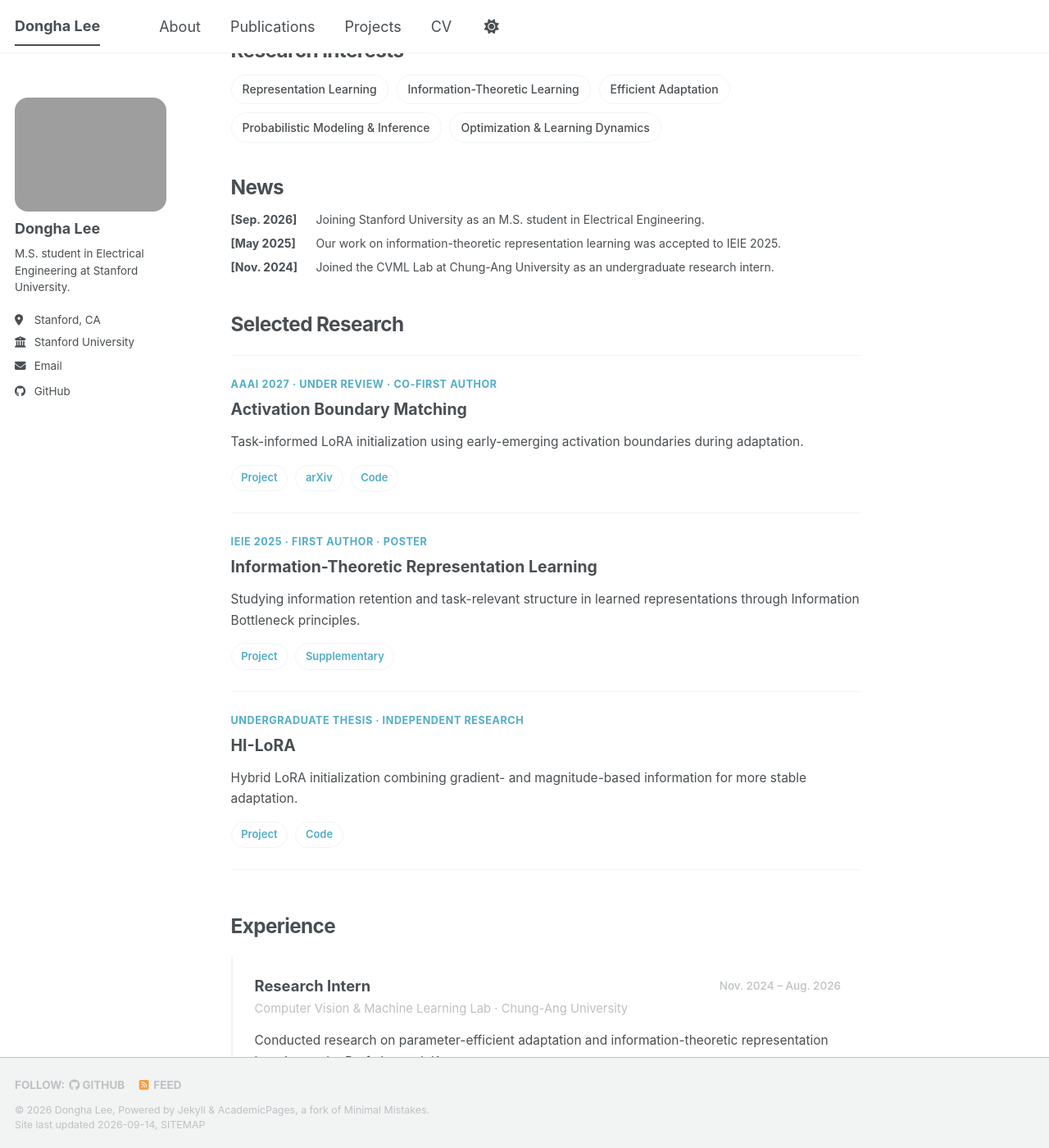
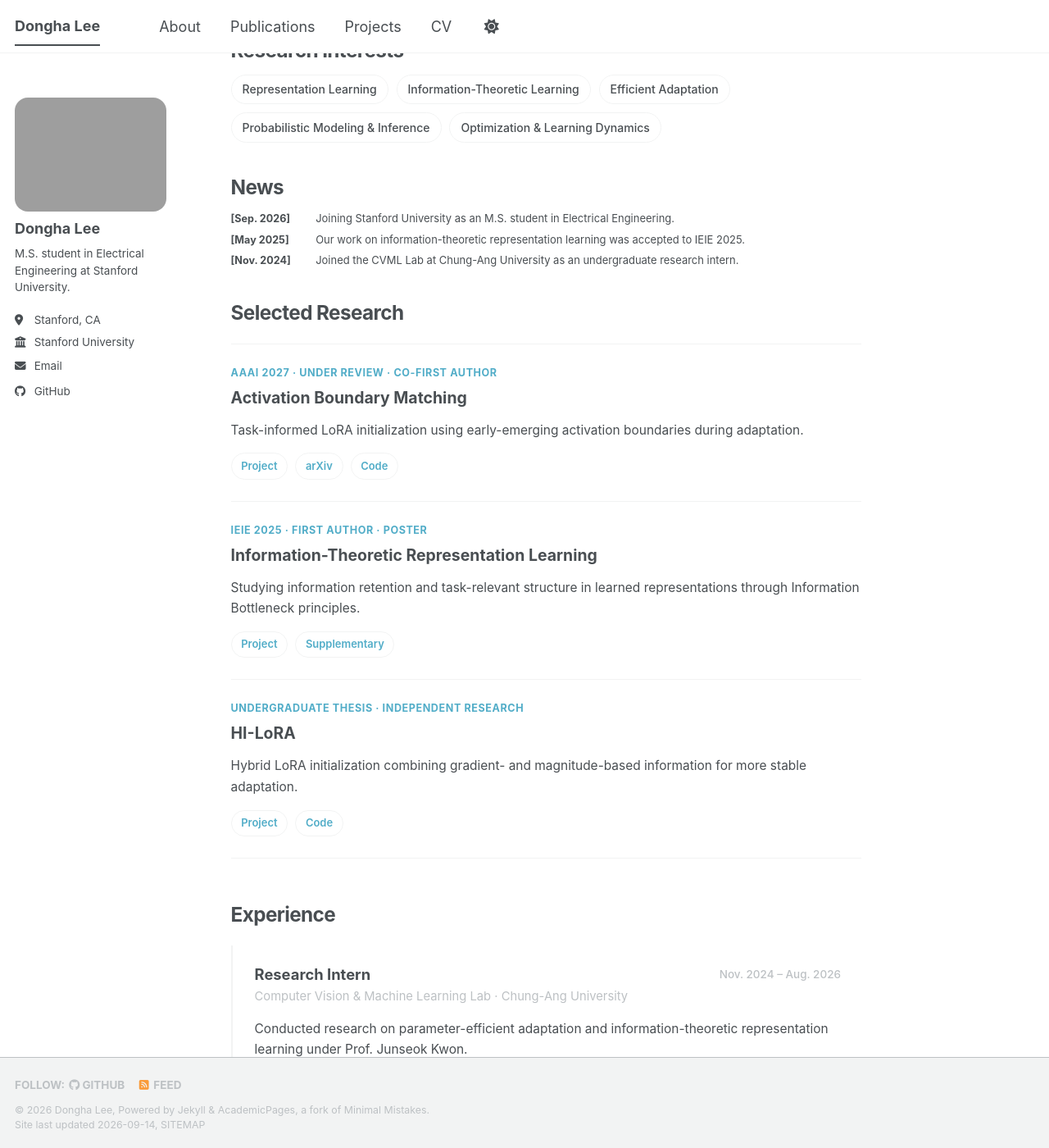
Before and after one commit to lee-research/lee-research.github.io, a Jekyll site: the page built from _pages/about.md, in a window 1280 px wide and 1400 px high, scrolled down 266 px. Shown: the whole window at 82% size. Built offline with Jekyll 4.4.1, drawn with Linux system fonts in a browser that asks for light colours; a script bundle is joined from its source files by our own code; library files that are not in the unit come from our copies.

Commit message:
Update _custom.scss

```diff
--- a/_sass/_custom.scss
+++ b/_sass/_custom.scss
@@ -916,16 +916,11 @@
 
 
 /* News */
-.news-simple {
-  margin-top: 0.8rem;
-  margin-bottom: 2.5rem;
-}
+.news-simple > div {
+  margin-bottom: 0.35rem;
 
-.news-simple > div {
-  margin-bottom: 0.45rem;
-
-  font-size: 0.78rem;
-  line-height: 1.5;
+  font-size: 0.72rem;
+  line-height: 1.45;
 
   white-space: nowrap;
 }
@@ -934,6 +929,7 @@
   display: inline-block;
   width: 100px;
 
+  font-size: 0.7rem;
   font-weight: 700;
 }
 
```
